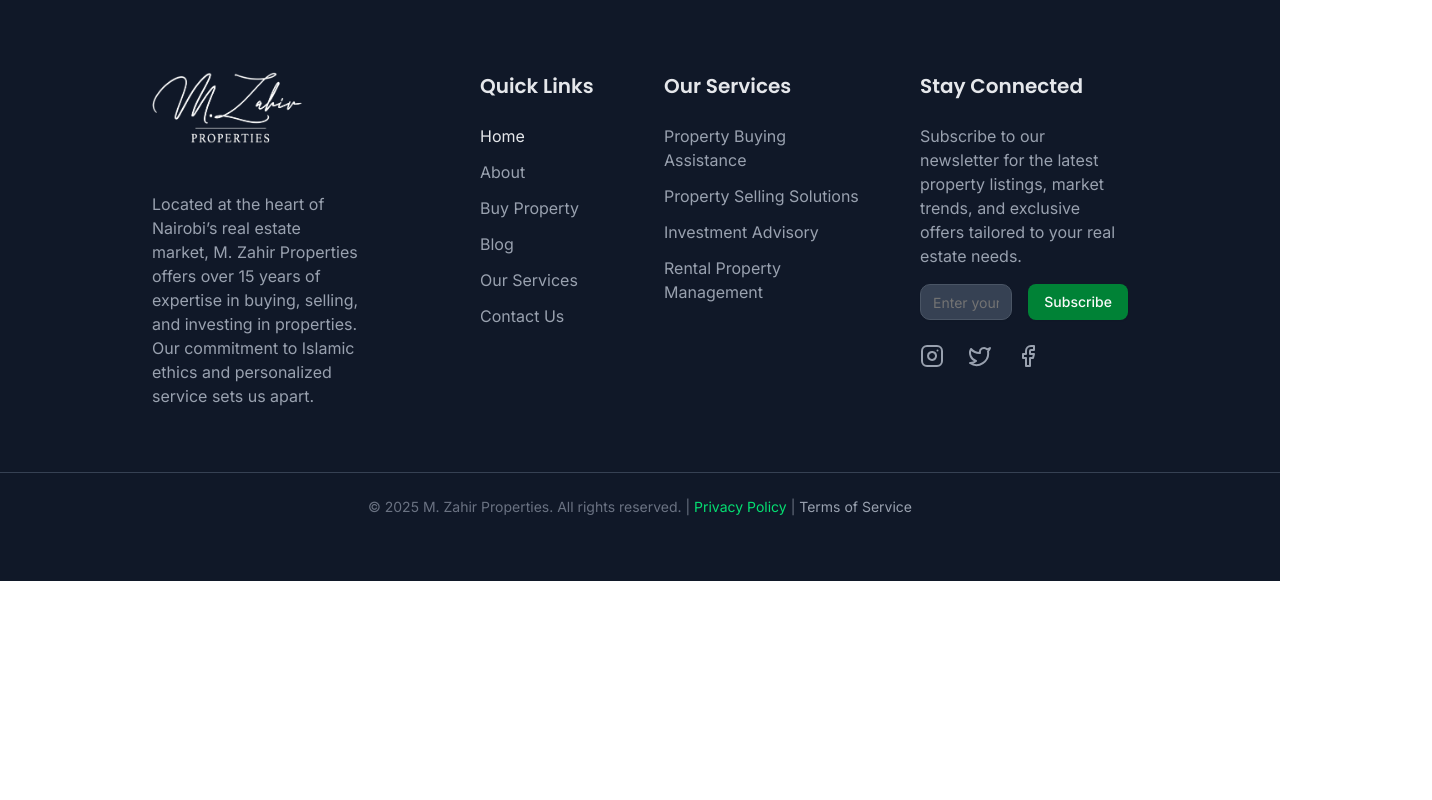
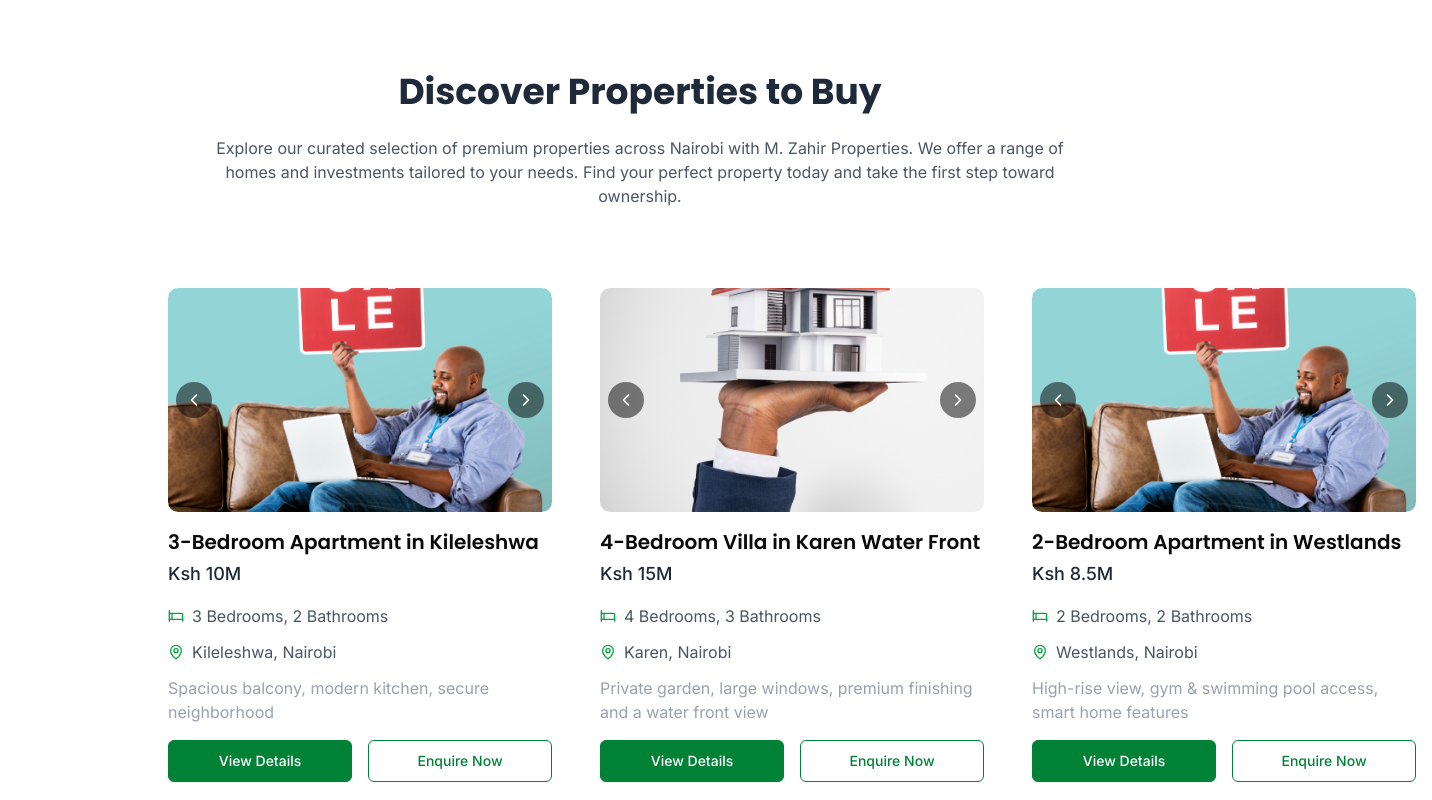
Before and after one commit to evanswanjau/mzahir-properties, a React (Vite) app: page /buy-property in a window 1280 px wide. Shown: the part 120-920 px from the top of the page, 1432 px wide, since content can reach past the window. Before the commit the page ends 800 px from the top, so only its background shows below. Built offline with nearby package versions, Linux system fonts and the light colour scheme; the HTML template or start-up script is replaced by a standard one.

Commit message:
Added Buy Property Page and compartmentalized property listing

```diff
--- a/src/App.tsx
+++ b/src/App.tsx
@@ -7,6 +7,7 @@ import AboutPage from "@/pages/AboutPage";
 import ContactUs from "@/pages/ContactUsPage";
 import FAQsPage from "@/pages/FAQsPage";
 import SellPropertyPage from "@/pages/SellPropertyPage";
+import BuyPropertyPage from "./pages/BuyPropertyPage";
 
 function App() {
   return (
@@ -20,6 +21,7 @@ function App() {
           <Route path="/contact-us" element={<ContactUs />} />
           <Route path="/faqs" element={<FAQsPage />} />
           <Route path="/sell-property" element={<SellPropertyPage />} />
+          <Route path="/buy-property" element={<BuyPropertyPage />} />
         </Routes>
         <Footer />
       </div>
--- /dev/null
+++ b/src/components/PropertyListings.tsx
@@ -0,0 +1,79 @@
+import { Button } from "@/components/ui/button";
+import { ChevronLeft, ChevronRight, Bed, MapPin } from "lucide-react";
+
+interface Property {
+  title: string;
+  price: string;
+  size: string;
+  location: string;
+  keyFeatures: string;
+  images: string[];
+}
+
+interface PropertyListingProps {
+  property: Property;
+  index: number;
+  onPrevImage: (index: number) => void;
+  onNextImage: (index: number) => void;
+  currentImageIndex: number;
+}
+
+const PropertyListing = ({
+  property,
+  index,
+  onPrevImage,
+  onNextImage,
+  currentImageIndex,
+}: PropertyListingProps) => {
+  return (
+    <div className="min-w-[400px] bg-white p-4 rounded-xl transition-all duration-500 hover:shadow-2xl">
+      <div className="relative h-56 mb-4 rounded-lg overflow-hidden">
+        <img
+          src={property.images[currentImageIndex]}
+          alt={`${property.title} - Image ${currentImageIndex + 1}`}
+          className="w-full h-full object-cover transition-opacity duration-500"
+        />
+        <button
+          onClick={() => onPrevImage(index)}
+          className="absolute left-2 top-1/2 -translate-y-1/2 bg-black/50 p-2 rounded-full text-white hover:bg-black/70 transition-colors"
+        >
+          <ChevronLeft size={20} />
+        </button>
+        <button
+          onClick={() => onNextImage(index)}
+          className="absolute right-2 top-1/2 -translate-y-1/2 bg-black/50 p-2 rounded-full text-white hover:bg-black/70 transition-colors"
+        >
+          <ChevronRight size={20} />
+        </button>
+      </div>
+
+      <h3 className="text-xl font-semibold mb-1">{property.title}</h3>
+      <p className="text-lg font-medium text-gray-800 mb-4">{property.price}</p>
+      <p className="text-gray-600 flex items-center gap-2 mb-3">
+        <Bed size={16} className="text-green-600" />
+        {property.size}
+      </p>
+      <p className="text-gray-600 flex items-center gap-2 mb-3">
+        <MapPin size={16} className="text-green-600" />
+        {property.location}
+      </p>
+      <p className="text-gray-400 mb-4">{property.keyFeatures}</p>
+      <div className="flex gap-4">
+        <Button
+          variant="default"
+          className="bg-green-700 border border-green-700 cursor-pointer hover:bg-green-900 hover:border-green-900 flex-1 text-white font-body py-5 rounded-sm transition-all duration-500"
+        >
+          View Details
+        </Button>
+        <Button
+          variant="outline"
+          className="border-green-700 cursor-pointer text-green-700 hover:bg-green-700 hover:text-white font-body rounded-sm py-5 transition-all duration-300 flex-1 shadow-none"
+        >
+          Enquire Now
+        </Button>
+      </div>
+    </div>
+  );
+};
+
+export default PropertyListing;
--- /dev/null
+++ b/src/pages/BuyPropertyPage.tsx
@@ -0,0 +1,104 @@
+import PropertyListing from "@/components/PropertyListings";
+import FeaturedBlogs from "@/components/sections/FeaturedBlogs";
+import { useState } from "react";
+
+interface Property {
+  title: string;
+  price: string;
+  size: string;
+  location: string;
+  keyFeatures: string;
+  images: string[];
+}
+
+const properties: Property[] = [
+  {
+    title: "3-Bedroom Apartment in Kileleshwa",
+    price: "Ksh 10M",
+    size: "3 Bedrooms, 2 Bathrooms",
+    location: "Kileleshwa, Nairobi",
+    keyFeatures: "Spacious balcony, modern kitchen, secure neighborhood",
+    images: ["/images/1.jpg", "/images/2.jpg", "/images/3.jpg"],
+  },
+  {
+    title: "4-Bedroom Villa in Karen Water Front",
+    price: "Ksh 15M",
+    size: "4 Bedrooms, 3 Bathrooms",
+    location: "Karen, Nairobi",
+    keyFeatures:
+      "Private garden, large windows, premium finishing and a water front view",
+    images: ["/images/4.jpg", "/images/5.jpg", "/images/6.jpg"],
+  },
+  {
+    title: "2-Bedroom Apartment in Westlands",
+    price: "Ksh 8.5M",
+    size: "2 Bedrooms, 2 Bathrooms",
+    location: "Westlands, Nairobi",
+    keyFeatures:
+      "High-rise view, gym & swimming pool access, smart home features",
+    images: ["/images/1.jpg", "/images/2.jpg", "/images/3.jpg"],
+  },
+];
+
+const BuyPropertyPage = () => {
+  const [imageIndices, setImageIndices] = useState<number[]>(
+    properties.map(() => 0)
+  );
+
+  const handlePrevImage = (index: number) => {
+    setImageIndices((prev) =>
+      prev.map((curr, i) =>
+        i === index
+          ? (curr - 1 + properties[i].images.length) %
+            properties[i].images.length
+          : curr
+      )
+    );
+  };
+
+  const handleNextImage = (index: number) => {
+    setImageIndices((prev) =>
+      prev.map((curr, i) =>
+        i === index ? (curr + 1) % properties[i].images.length : curr
+      )
+    );
+  };
+
+  return (
+    <>
+      <section className="py-24 min-h-screen">
+        <div className="max-w-[80%] mx-auto px-6">
+          <div className="text-center mb-16">
+            <h1 className="text-4xl font-bold text-gray-800 mb-6">
+              Discover Properties to Buy
+            </h1>
+            <p className="text-gray-600 mb-8 w-4xl mx-auto">
+              Explore our curated selection of premium properties across Nairobi
+              with M. Zahir Properties. We offer a range of homes and
+              investments tailored to your needs. Find your perfect property
+              today and take the first step toward ownership.
+            </p>
+          </div>
+
+          <div className="w-7xl mx-auto">
+            <div className="grid grid-cols-1 md:grid-cols-2 lg:grid-cols-3 gap-4">
+              {properties.map((property, index) => (
+                <PropertyListing
+                  key={index}
+                  property={property}
+                  index={index}
+                  onPrevImage={handlePrevImage}
+                  onNextImage={handleNextImage}
+                  currentImageIndex={imageIndices[index]}
+                />
+              ))}
+            </div>
+          </div>
+        </div>
+      </section>
+      <FeaturedBlogs />
+    </>
+  );
+};
+
+export default BuyPropertyPage;
```
